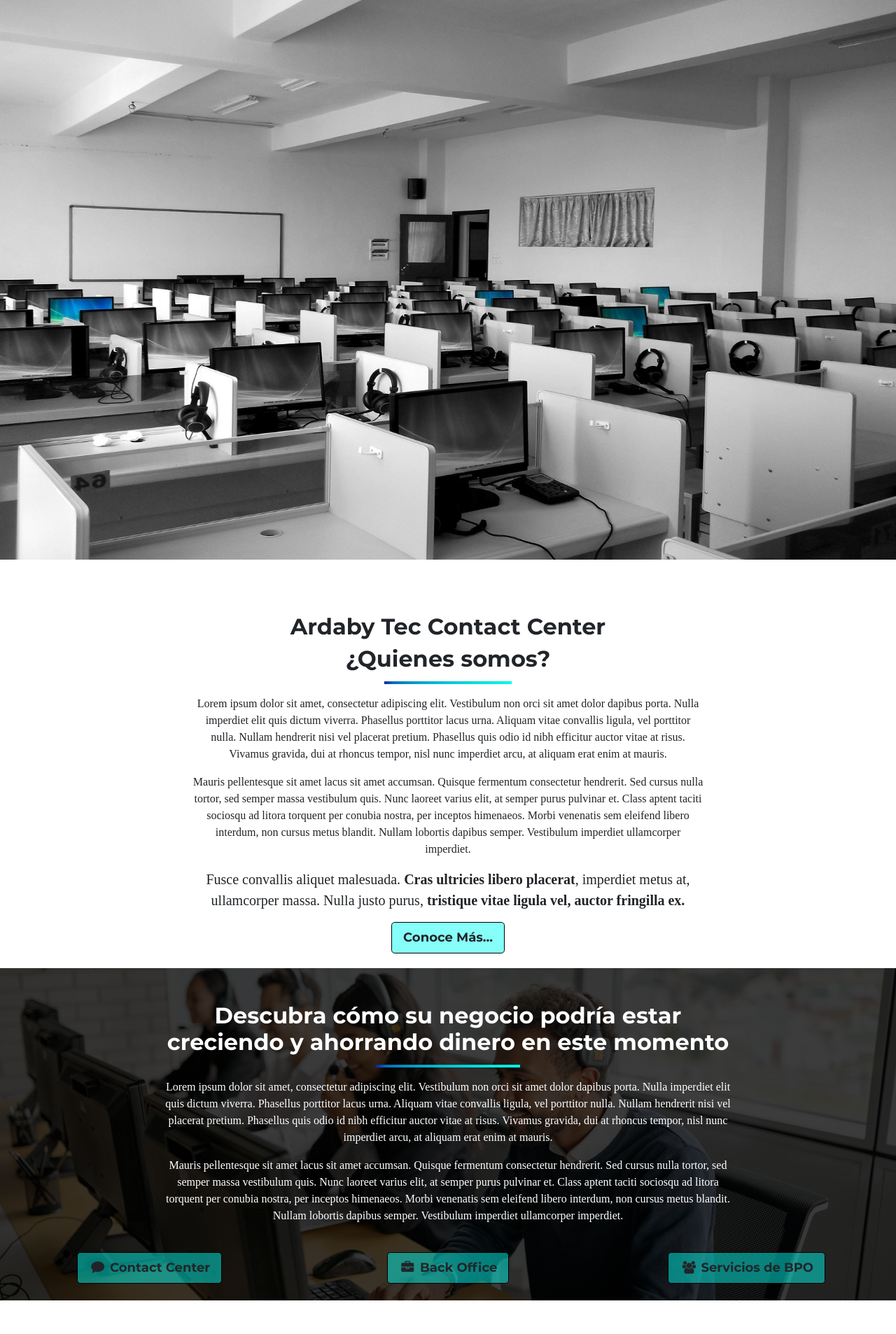
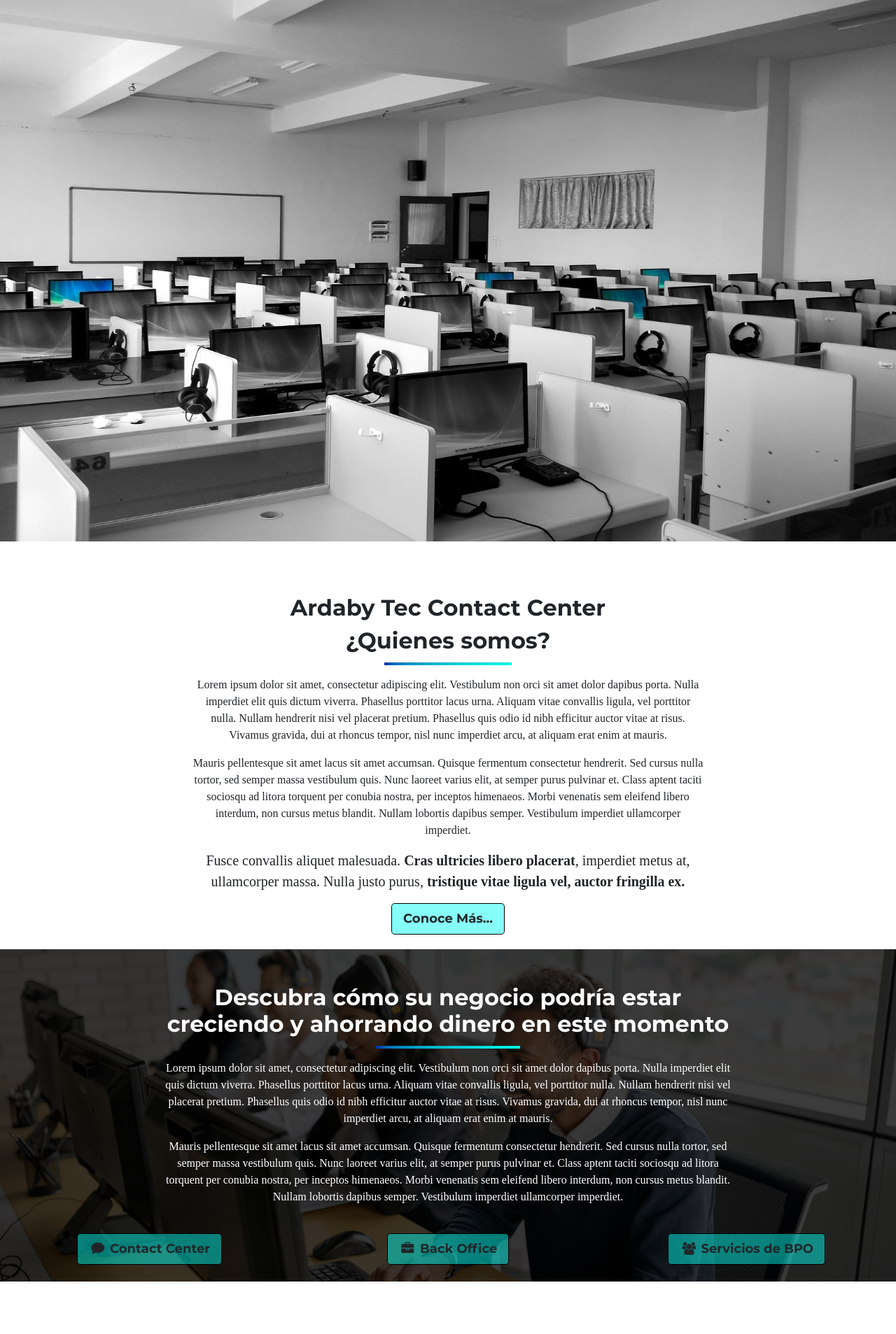
Before and after one commit to NicolMejiaSegura/ArdabyCCWeb, a PHP site: page /vistas/Inicio.html in a window 1280 px wide. Shown: the top 1907 px of the page at 70% size. Run offline with PHP 8.4, Linux system fonts and the light colour scheme; some web fonts are replaced.

Commit message:
+Se agregaron Cambios a los assets

```diff
--- a/WebArdabyCC/assets/css/inicio.css
+++ b/WebArdabyCC/assets/css/inicio.css
@@ -1,5 +1,4 @@
 @import url('./fuentes.css');
-@import url('./navbar.css');
 
 :root {
     --azulfuerte: #0528a8;
@@ -18,6 +17,7 @@
 /***********************************************************************************************************/
 
 #presentacion img {
+    margin-top: -3.3vh;
     width: 100%;
     height: 100vh;
 }
--- a/WebArdabyCC/assets/css/navbar.css
+++ b/WebArdabyCC/assets/css/navbar.css
@@ -5,6 +5,9 @@
     --azulclaro: #00ffe9;
     --ligth: #ffffff;
     --dark: #000000;
+}
+.navbar {
+    background-color: transparent;
 }
 
 .nav-link {
--- a/WebArdabyCC/plantillas/Navbar.html
+++ b/WebArdabyCC/plantillas/Navbar.html
@@ -1,5 +1,4 @@
 <link rel="stylesheet" href="../assets/css/navbar.css">
-
 
 <section class="menu">
     <nav id="menu" class="navbar fixed-top navbar-expand-lg">
@@ -53,5 +52,3 @@
         </div>
     </nav>
 </section>
-
-<script src="../assets/js/menu.js"></script>
--- a/WebArdabyCC/vistas/Inicio.html
+++ b/WebArdabyCC/vistas/Inicio.html
@@ -8,10 +8,16 @@
     <link rel="shortcut icon" href="../assets/img/icono_ardaby.ico" type="image/x-icon">
     <link rel="stylesheet" href="https://cdn.jsdelivr.net/npm/bootstrap@4.6.1/dist/css/bootstrap.min.css" integrity="sha384-zCbKRCUGaJDkqS1kPbPd7TveP5iyJE0EjAuZQTgFLD2ylzuqKfdKlfG/eSrtxUkn" crossorigin="anonymous">
     <link rel="stylesheet" href="../assets/icons/css/fontello.css">
+    <link rel="stylesheet" href="../assets/css/navbar.css">
     <link rel="stylesheet" href="../assets/css/inicio.css">
 </head>
 
 <body>
+
+    <section class="menu">
+        <include href="../plantillas/Navbar.html" />
+    </section>
+
         <!--++++++++++++++++++++++++++++++++++++++++++++++++++++++++++++++++++++++++++++++++++++++++++++++++++++++++-->
 
         <section id="presentacion">
```
Lines whose indentation alone changed are shown as unchanged.
